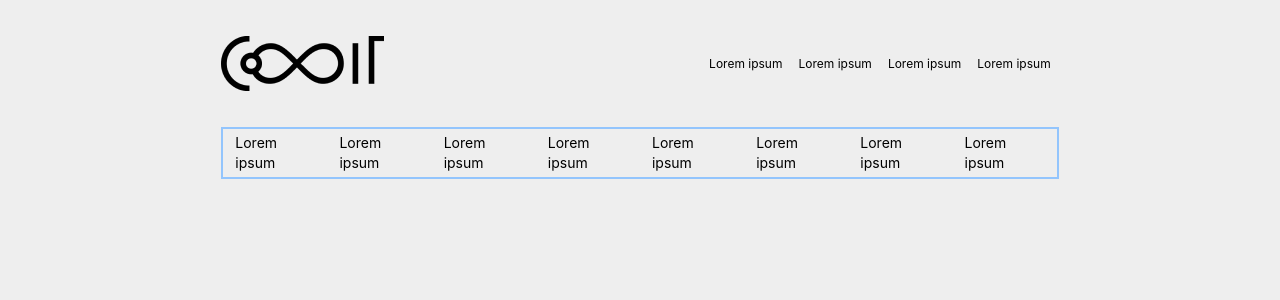
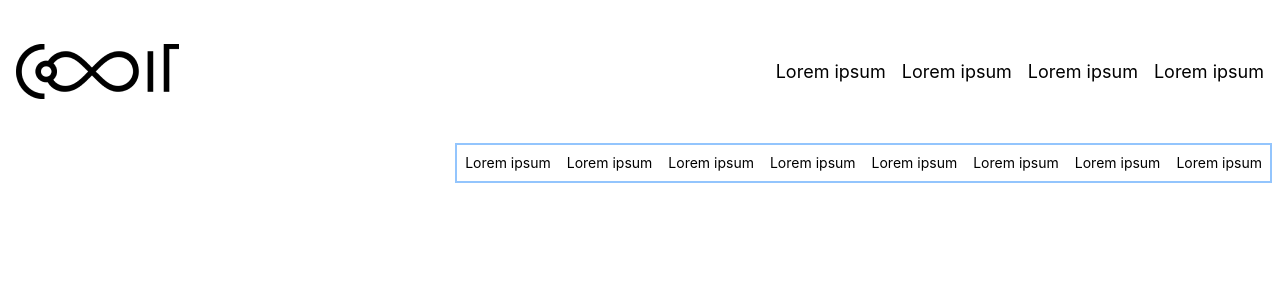
Before and after one commit to MarkoMom96/test-frontend, a React (Vite) app: page / in a window 1280 px wide. Shown: the top 300 px of the page. Built offline with nearby package versions, Linux system fonts and the light colour scheme; no server answers.

Commit message:
Make a custom ListItem component

```diff
--- a/src/App.tsx
+++ b/src/App.tsx
@@ -3,8 +3,6 @@ import './App.css'
 import Navigation from './components/Navigation'
 
 function App() {
-	const [count, setCount] = useState(0)
-
 	useEffect(() => {
 		fetch(
 			'https://dknhmgstb7daepfpievifqg7te0vaknw.lambda-url.eu-central-1.on.aws?' +
@@ -17,7 +15,7 @@ function App() {
 			.then(data => console.log(data))
 	}, [])
 	return (
-		<div className='w-2/3 mx-auto'>
+		<div className='w-full 2xl:w-2/3 mx-auto'>
 			<Navigation />
 		</div>
 	)
--- /dev/null
+++ b/src/components/ListItem.tsx
@@ -0,0 +1,17 @@
+interface ListItemProps extends React.ComponentPropsWithoutRef<'li'> {
+	children: React.ReactNode
+	tailwind?: string
+}
+
+const ListItem: React.FC<ListItemProps> = ({ children, tailwind, ...rest }) => {
+	return (
+		<li
+			className={`inline px-2 py-2 hover:bg-blue-200 transition-colors duration-200 cursor-pointer ${tailwind}`}
+			{...rest}
+		>
+			{children}
+		</li>
+	)
+}
+
+export default ListItem
--- a/src/components/Navigation.tsx
+++ b/src/components/Navigation.tsx
@@ -1,51 +1,36 @@
+import ListItem from './ListItem'
+
 const Navigation = () => {
+	const mainMenuItems: string[] = Array(8).fill('lorem ipsum')
+
 	return (
 		<header className='mt-7 p-2'>
 			<nav className='mb-9'>
-				<ul className='text-xs flex justify-end items-center'>
-					<li className='text-lg inline mr-auto'>
+				<ul className='text-lg flex justify-end items-center'>
+					<ListItem tailwind='mr-auto hover:bg-white'>
 						<img src='../../public/Logo.png' alt='LOGO' />
-					</li>
-					<li className='inline px-2 py-2 hover:bg-blue-200 transition-colors duration-200'>
-						<a href='#'>Lorem ipsum</a>
-					</li>
-					<li className='inline px-2 py-2 hover:bg-blue-200 transition-colors duration-200'>
-						<a href='#'>Lorem ipsum</a>
-					</li>
-					<li className='inline px-2 py-2 hover:bg-blue-200 transition-colors duration-200'>
-						<a href='#'>Lorem ipsum</a>
-					</li>
-					<li className='inline px-2 py-2 hover:bg-blue-200 transition-colors duration-200'>
-						<a href='#'>Lorem ipsum</a>
-					</li>
+					</ListItem>
+					<ListItem>
+						<a href='#1'>Lorem ipsum</a>
+					</ListItem>
+					<ListItem>
+						<a href='#2'>Lorem ipsum</a>
+					</ListItem>
+					<ListItem>
+						<a href='#3'>Lorem ipsum</a>
+					</ListItem>
+					<ListItem>
+						<a href='#4'>Lorem ipsum</a>
+					</ListItem>
 				</ul>
 			</nav>
 			<nav>
-				<ul className=' ml-auto text-sm flex w-fit justify-end items-center border-blue-300 border-2'>
-					<li className='inline px-3 py-1 hover:bg-blue-200 transition-colors duration-200'>
-						<a href='#1'>Lorem ipsum</a>
-					</li>
-					<li className='inline px-3 py-1 hover:bg-blue-200 transition-colors duration-200'>
-						<a href='#2'>Lorem ipsum</a>
-					</li>
-					<li className='inline px-3 py-1 hover:bg-blue-200 transition-colors duration-200'>
-						<a href='#3'>Lorem ipsum</a>
-					</li>
-					<li className='inline px-3 py-1 hover:bg-blue-200 transition-colors duration-200'>
-						<a href='#'>Lorem ipsum</a>
-					</li>
-					<li className='inline px-3 py-1 hover:bg-blue-200 transition-colors duration-200'>
-						<a href='#'>Lorem ipsum</a>
-					</li>
-					<li className='inline px-3 py-1 hover:bg-blue-200 transition-colors duration-200'>
-						<a href='#'>Lorem ipsum</a>
-					</li>
-					<li className='inline px-3 py-1 hover:bg-blue-200 transition-colors duration-200'>
-						<a href='#'>Lorem ipsum</a>
-					</li>
-					<li className='inline px-3 py-1 hover:bg-blue-200 transition-colors duration-200'>
-						<a href='#'>Lorem ipsum</a>
-					</li>
+				<ul className=' ml-auto text-sm 2xl:text-xl flex w-fit justify-end items-center border-blue-300 border-2'>
+					{mainMenuItems.map(item => (
+						<ListItem>
+							<a href='#'>Lorem ipsum</a>
+						</ListItem>
+					))}
 				</ul>
 			</nav>
 		</header>
--- a/src/index.css
+++ b/src/index.css
@@ -9,7 +9,7 @@
 
 	color-scheme: light dark;
 	color: rgba(255, 255, 255, 0.87);
-	background-color: #eee;
+	background-color: white;
 	color: black;
 
 	font-synthesis: none;
```
